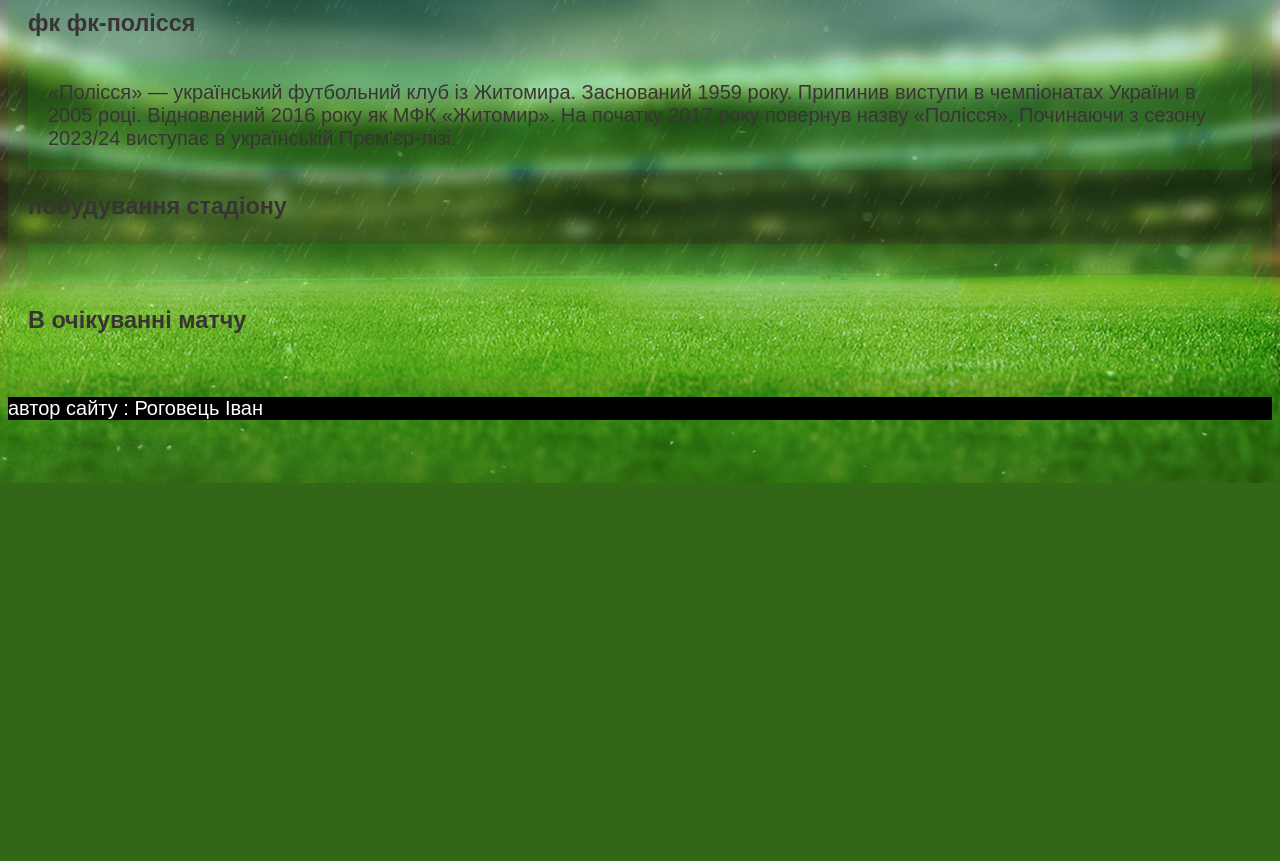
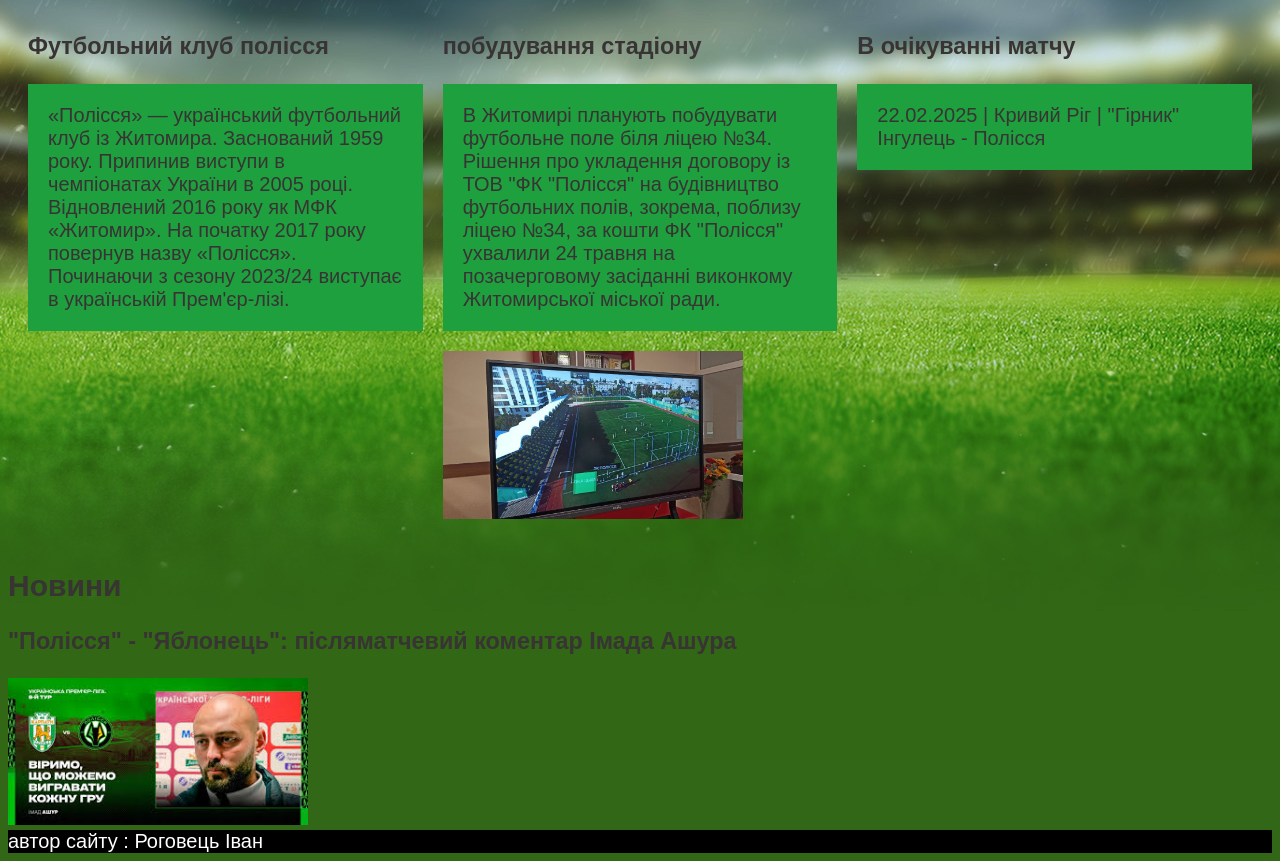
Before and after one commit to Chebikik/FC_Polissya, a plain HTML site: page index.html in a window 1280 px wide. Shown: the part 317-1178 px from the top of the page. Before the commit the page ends 800 px from the top, so only its background shows below. Drawn offline with Linux system fonts and the light colour scheme.

Commit message:
обнова сайту

```diff
--- a/index.html
+++ b/index.html
@@ -9,17 +9,18 @@
   <body>
     <header>
       <h1>ФУТБОЛЬНИЙ КЛУБ "ПОЛІССЯ"</h1>
-      <img src="img/фк-полісся.png" alt="логотип ФК ПОЛІССЯ" />
+      <img src="img/fc_polissya_logo_rgb.png" alt="логотип ФК ПОЛІССЯ" />
     </header>
 
     <main>
-      <section id="hightligter">
+      <section id="hightlight">
         <h2>Основна інформація</h2>
+        <div class="hightlight-content">
           <article>
-          <h3>фк фк-полісся</h3>
+            <h3>Футбольний клуб полісся</h3>
             <p>
-            «Полісся» — український футбольний клуб із Житомира. Заснований 1959
-            року. Припинив виступи в чемпіонатах України в 2005 році.
+              «Полісся» — український футбольний клуб із Житомира. Заснований
+              1959 року. Припинив виступи в чемпіонатах України в 2005 році.
               Відновлений 2016 року як МФК «Житомир». На початку 2017 року
               повернув назву «Полісся». Починаючи з сезону 2023/24 виступає в
               українській Прем'єр-лізі.
@@ -28,13 +29,36 @@
 
           <article>
             <h3>побудування стадіону</h3>
-          <p></p>
+            <p>
+              В Житомирі планують побудувати футбольне поле біля ліцею №34.
+              Рішення про укладення договору із ТОВ "ФК "Полісся" на будівництво
+              футбольних полів, зокрема, поблизу ліцею №34, за кошти ФК
+              "Полісся" ухвалили 24 травня на позачерговому засіданні виконкому
+              Житомирської міської ради.
+            </p>
+            <img
+              id="newsimg"
+              src="img/f4c65056c3ac9c65.jpg"
+              alt="побудування нового стадіону"
+            />
           </article>
           <article>
             <h3>В очікуванні матчу</h3>
+            <p>22.02.2025 | Кривий Ріг | "Гірник" Інгулець - Полісся</p>
+          </article>
+        </div>
+      </section>
+      <section id="news">
+        <h2>Новини</h2>
+        <article>
+          <h3>"Полісся" - "Яблонець": післяматчевий коментар Імада Ашура</h3>
+          <img
+            id="newsimg"
+            src="img/newyablonec.jpg"
+            alt="коментар Імада Ашура"
+          />
         </article>
       </section>
-      <section id="news"></section>
       <section></section>
       <section></section>
       <section></section>
--- a/style.css
+++ b/style.css
@@ -4,20 +4,42 @@ body {
   color: rgb(56, 52, 52);
   background: #326717 url("/img/bg.jpg") center top no-repeat;
 }
+
 h1 {
   color: yellow;
   text-align: center;
 }
 
-#hightligter {
-  background-color: rgba(0, 200, 0, 0.1);
+#hightlight {
+
   padding: 20px;
   margin: 20px 0;
+  display: flex;
+  flex-direction: column;
 }
+
+.hightlight-content{
+display: flex;
+flex-direction: row;
+gap: 20px;
+
+}
+
+.hightlight-content article {
+width: 500px;
+
+}
+
+#newsimg{
+  width: 300px;
+
+}
+
 p {
-  background: rgba(0, 255, 0, 0.1);
+  background-color: rgb(31, 160, 63);
   padding: 20px;
 }
+
 img {
   width: 100px;
 }
```
Also changed, not shown: img/f4c65056c3ac9c65.jpg (added), img/fc_polissya_logo_rgb.png (added), img/newyablonec.jpg (added), img/фк-полісся.png (deleted). Lines whose indentation alone changed are shown as unchanged.
